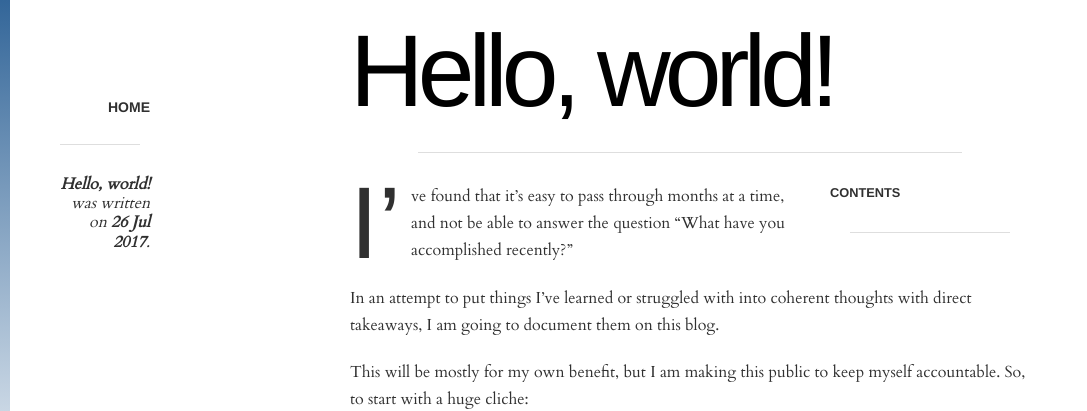
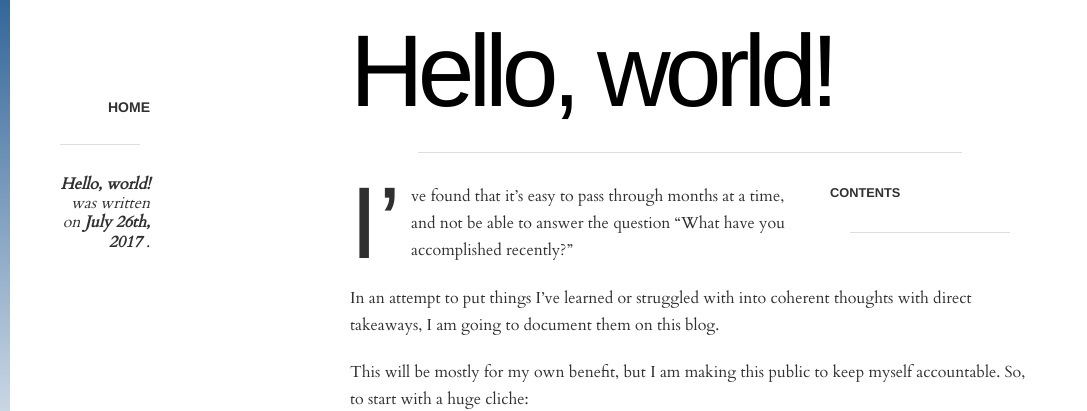
Before and after one commit to rsullivan00/blog, a Jekyll site: the page built from _posts/2017-07-25-hello-world.markdown, in a window 1280 px wide. Shown: the top 411 px of the page, without its empty margins (0-1087 px from the left). Built offline with Jekyll 4.4.1, drawn with Linux system fonts in a browser that asks for light colours; part of the change alters nothing that is shown.

```diff
--- /dev/null
+++ b/_includes/date.html
@@ -0,0 +1,9 @@
+{% assign d = include.date | date: "%-d"  %}
+{{ include.date | date: "%B" }}
+{% case d %}
+  {% when '1' or '21' or '31' %}{{ d }}st,
+  {% when '2' or '22' %}{{ d }}nd,
+  {% when '3' or '23' %}{{ d }}rd,
+  {% else %}{{ d }}th,
+{% endcase %}
+{{ include.date | date: "%Y" }}
--- a/_layouts/post.html
+++ b/_layouts/post.html
@@ -9,7 +9,7 @@ layout: default
       {% include nav.html %}
       <hr />
       <div class='publishing-info'>
-        <em><strong>{{ page.title }}</strong> was written on <strong>{{ page.date | date_to_string }}</strong>.</em>
+        <em><strong>{{ page.title }}</strong> was written on <strong>{% include date.html date=page.date %}</strong>.</em>
       </div>
     </div>
   </div>
```
Also changed, not shown: Gemfile.lock.
